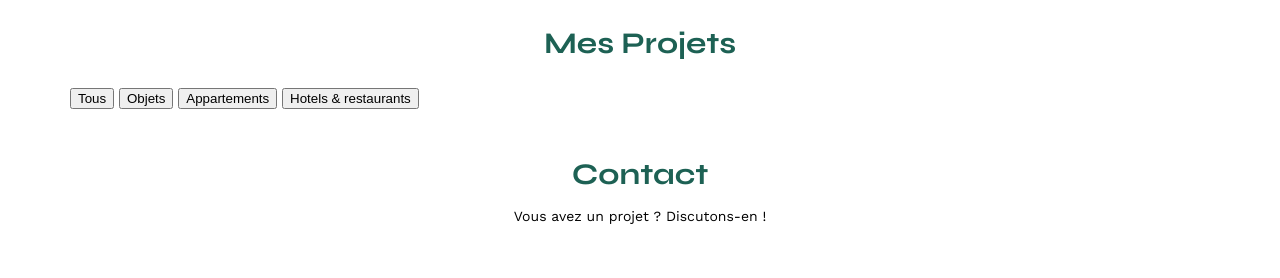
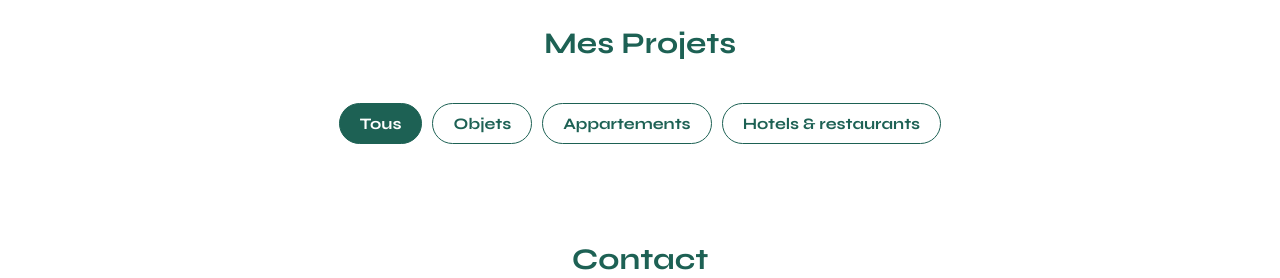
Before and after one commit to Putrefactium/Projet-3-JavaScript, a plain HTML site: page FrontEnd/index.html in a window 1280 px wide. Shown: the part 507-785 px from the top of the page. Drawn offline with nearby package versions, Linux system fonts and the light colour scheme; a script that the page names is missing.

Commit message:
ADD: portfolio filters, buttons, and active state

```diff
--- a/FrontEnd/assets/style.css
+++ b/FrontEnd/assets/style.css
@@ -123,8 +123,35 @@ li:hover {
 }
 #portfolio h2 {
 	text-align: center;
-	margin-bottom: 1em;
+	margin-bottom: 1.5em;
 }
+
+#portfolio .filters {
+	display: flex;
+	align-items: center;
+	justify-content: center;
+	gap: 10px;
+}
+
+.filters button {
+	font-family: 'Syne';
+	font-size: 16px;
+	font-weight: 700;
+	color: #1D6154;
+	border: 1px solid #1D6154;
+	border-radius: 100px;
+	background: none;
+	cursor: pointer;
+	padding: 10px 20px;
+	margin: 0;
+	margin-bottom: 50px;
+}
+
+.filters button#active {
+    color: white;
+    background-color: #1D6154;
+}
+
 .gallery {
 	width: 100%;
 	display: grid;
```
